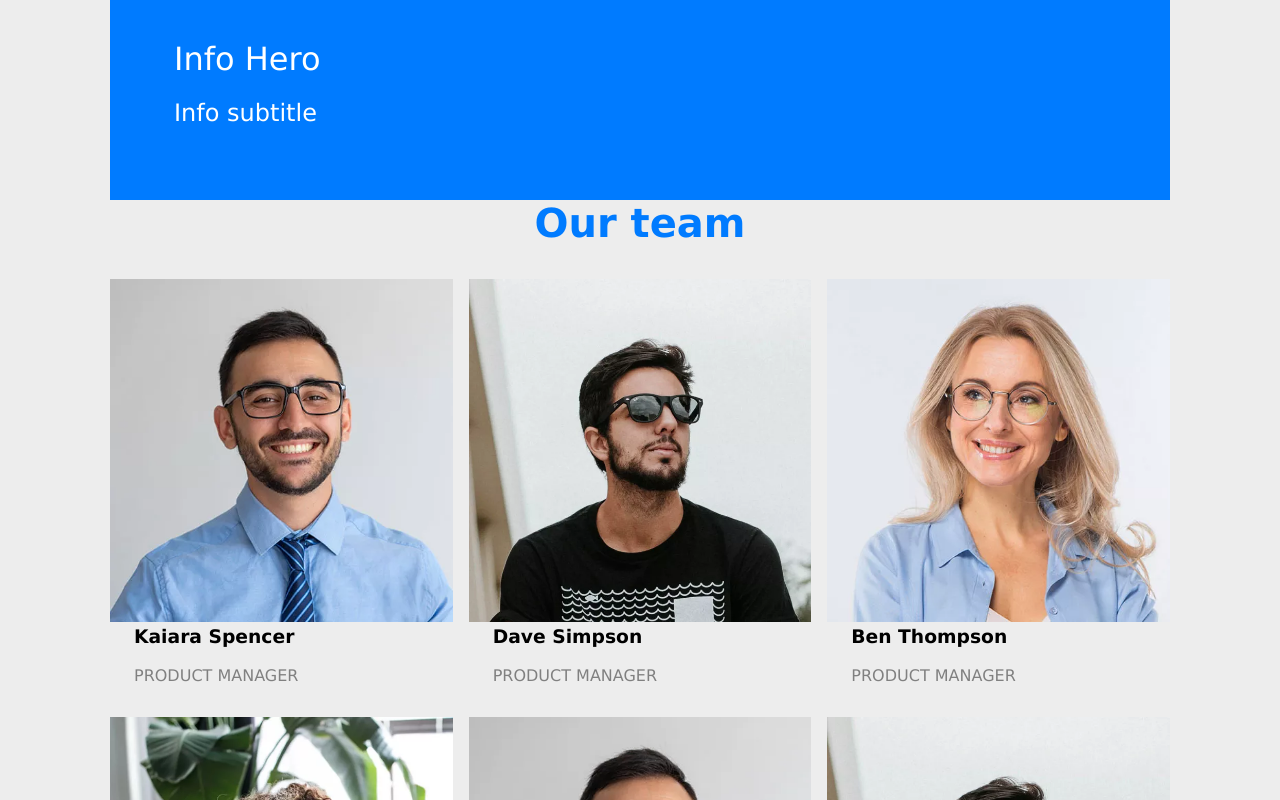
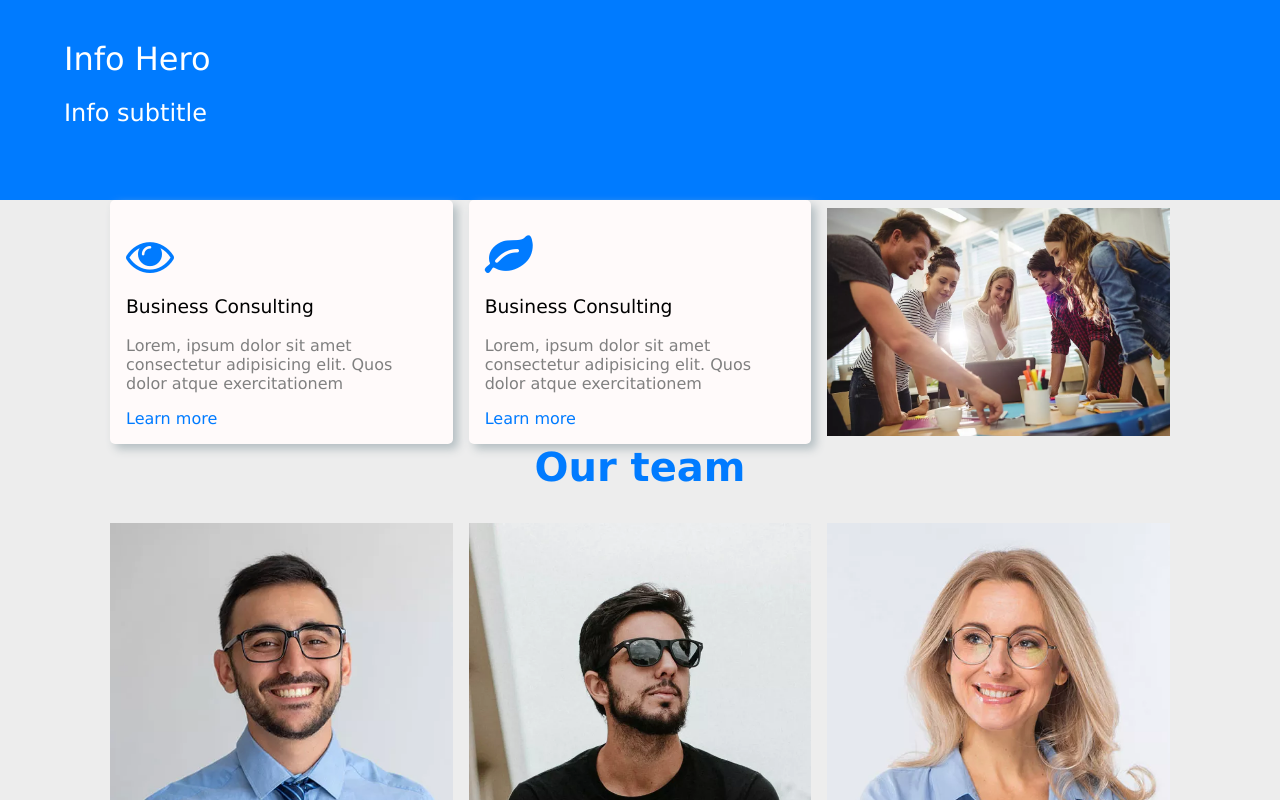
Before and after one commit to urtesala/02_react_vite_components_props, a React (Vite) app: page / in a window 1280 px wide. Shown: the top 800 px of the page. Built offline with nearby package versions, Linux system fonts and the light colour scheme; the HTML template or start-up script is replaced by a standard one.

Commit message:
about section

```diff
--- a/src/App.css
+++ b/src/App.css
@@ -66,3 +66,9 @@
   color: #fff;
   font-weight: normal;
 }
+
+/* about */
+
+.about {
+  align-items: center;
+}
--- a/src/App.jsx
+++ b/src/App.jsx
@@ -2,11 +2,13 @@ import OurServices from './components/OurServices';
 import OurTeamSection from './components/team/OurTeamSection';
 import Hero from './components/Hero';
 import './App.css';
+import About from './components/About';
 
 function App() {
   return (
-    <div className='App container'>
+    <div className='App'>
       <Hero title='Info Hero' subtitle='Info subtitle' />
+      <About />
       <OurTeamSection />
       <OurServices />
     </div>
--- /dev/null
+++ b/src/components/About.jsx
@@ -0,0 +1,21 @@
+import SeviceCard from './SeviceCard';
+
+function About() {
+  return (
+    <div className='grid container about '>
+      <SeviceCard
+        title='Business Consulting'
+        icon='fa-eye'
+        link='/about.html'
+      />
+      <SeviceCard
+        title='Business Consulting'
+        icon='fa-leaf'
+        link='/about.html'
+      />
+      <img src='/img/about.webp' alt='team' />
+    </div>
+  );
+}
+
+export default About;
--- a/src/components/OurServices.jsx
+++ b/src/components/OurServices.jsx
@@ -3,7 +3,7 @@ import SectionTitle from './UI/SectionTitle';
 
 function OurServices() {
   return (
-    <div className='servicesSection'>
+    <div className='servicesSection  container'>
       <SectionTitle title='Musu paslaugos' size='large' />
       <ServicesGrid />
     </div>
--- a/src/components/team/OurTeamSection.jsx
+++ b/src/components/team/OurTeamSection.jsx
@@ -3,7 +3,7 @@ import TeamList from './TeamList';
 
 function OurTeamSection() {
   return (
-    <div>
+    <div className=' container'>
       <SectionTitle
         title='Our team'
         subtitle='Lorem ipsum dolor sit amet consectetur adipisicing elit. Minus minima neque tempora reiciendis.'
```
Also changed, not shown: public/img/about.webp (added).
